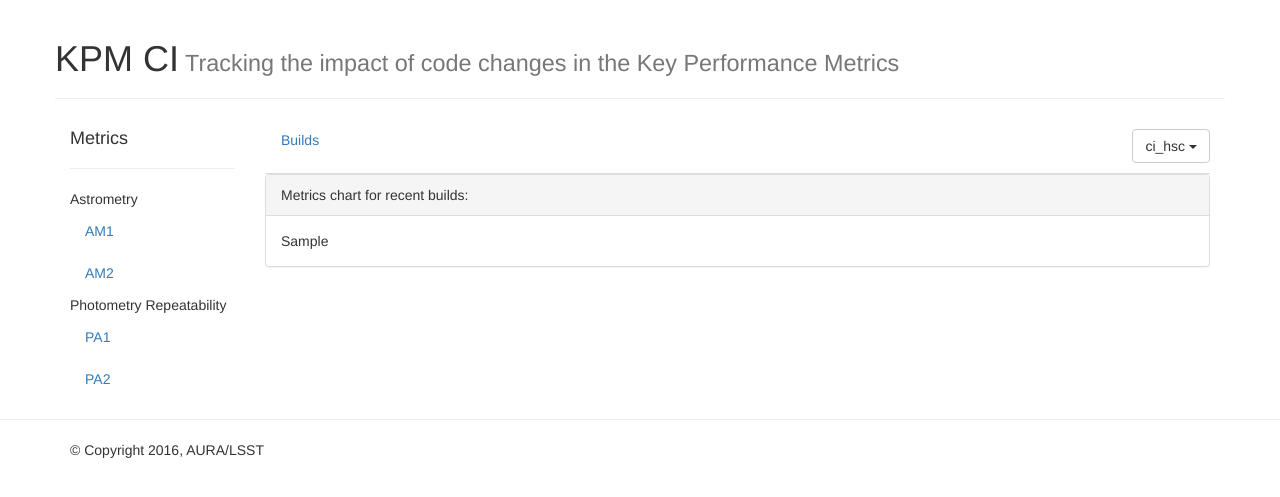
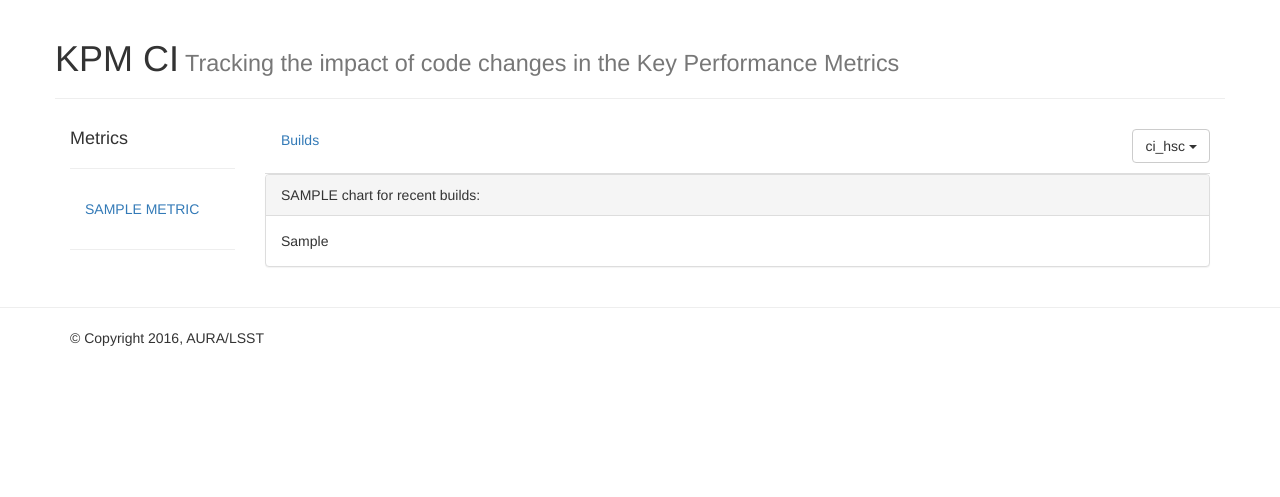
Before and after one commit to lsst-sqre/qa-dashboard, a Django app: template squash/dashboard/templates/dashboard/metric.html in a window 1280 px wide. Shown: the part 51-548 px from the top of the page. Run offline with Django 3.2, Linux system fonts and the light colour scheme; the template is opened without the code that fills it: most values are stand-ins (such as "Sample title", 1, 10 or a date in 2020); some libraries are stand-ins or nearby versions.

Commit message:
Using generic view ListView to list metrics in the dashboard

```diff
--- a/squash/dashboard/templates/dashboard/metric.html
+++ b/squash/dashboard/templates/dashboard/metric.html
@@ -12,20 +12,22 @@
         <div class="col-xs-2">
           <ul class="nav nav-pills nav-stacked">
 
-              <!-- using fixed metric list for now -->
-
               <li role="presentation"><h4>Metrics</h4></li>
               <hr>
-              <li role="presentation">Astrometry</li>
-              <li role="presentation"><a href="">AM1</a></li>
-              <li role="presentation"><a href="">AM2</a></li>
-              <li role="presentation">Photometry Repeatability</li>
-              <li role="presentation"><a href="">PA1</a></li>
-              <li role="presentation"><a href="">PA2</a></li>
-           </ul>
+              {% for metric in object_list %}
+                <li role="presentation" >
+                    <a href="{% url "metrics-list" pk=metric.metric %}" data-toggle="tooltip"  data-placement="left" title="{{ metric.description }}" >{{ metric|upper }}</a>
+                </li>
+              {% endfor %}
+              <hr>
+
+              <!-- Add new Metric - to be implemented in F16 -->
+              <!--a class="btn btn-default" role="button">Add Metric</a-->
+
+          </ul>
         </div>
         <div class="col-xs-10">
-            <!-- Using a fixed dataset for now, later this could be a pull down menu for selecting different datasets -->
+            <!-- Change job - to be implemented in F16  -->
 
             <h4 class="pull-right">
                 <div class="dropdown">
@@ -38,10 +40,10 @@
                 </div>
             </h4>
             <ul class="nav nav-tabs">
-                <li role="presentation" {% if dashboard == "metric" %} class="active"{% endif %}><a href="">Builds</a></li>
+                <li role="presentation"><a href="">Builds</a></li>
             </ul>
             <div class="panel panel-default">
-                <div class="panel-heading">Metrics chart for recent builds:</div>
+                <div class="panel-heading">{{ selected_metric|upper }} chart for recent builds:</div>
                 <div class="panel-body plot">{{ metric_script|safe }}</div>
             </div>
 
```
Also changed, not shown: squash/dashboard/templates/dashboard/index.html (+5 -6 lines), squash/dashboard/views.py (+19 -20 lines).
